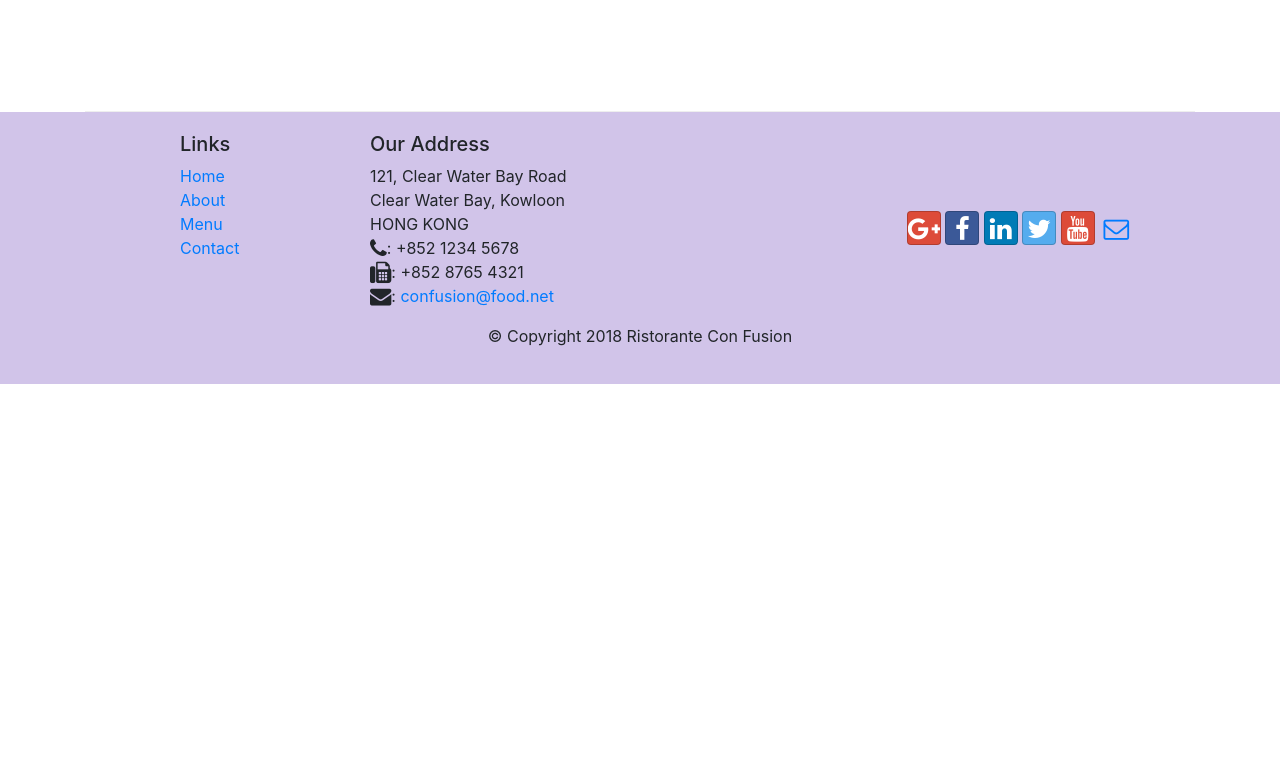
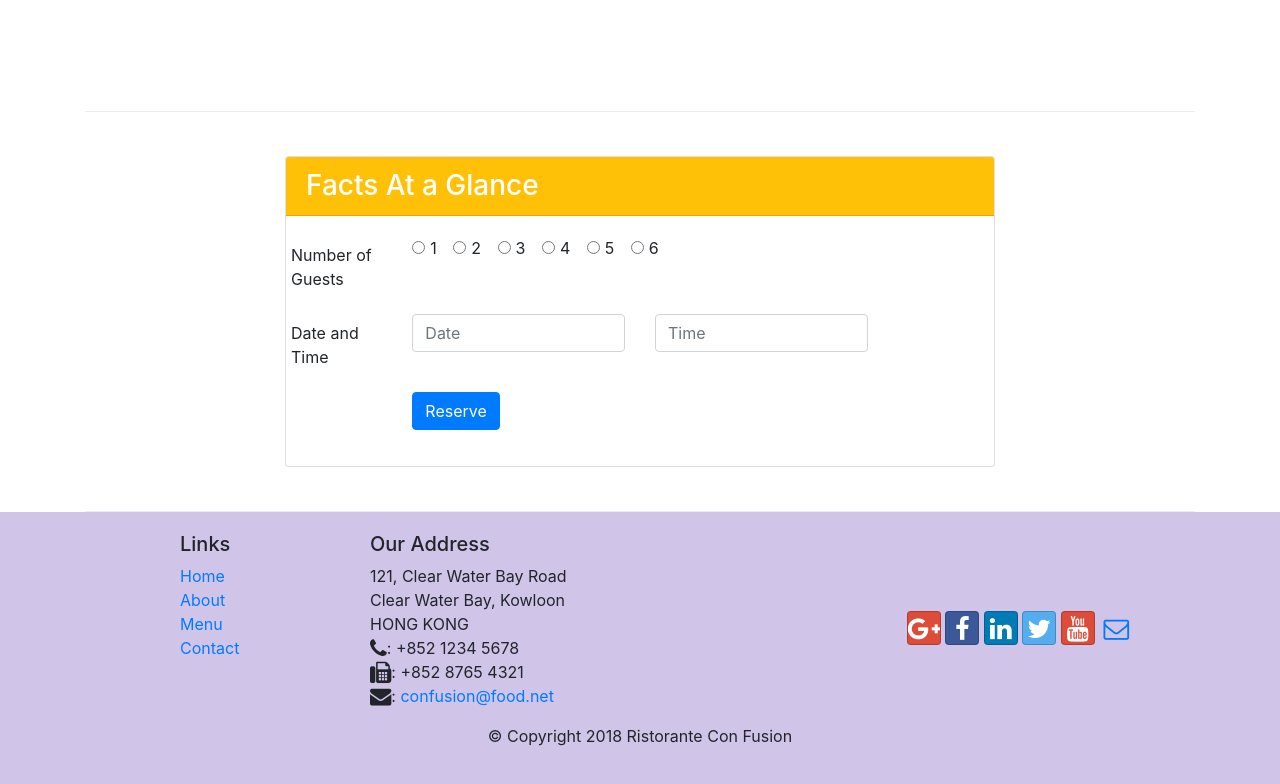
Before and after one commit to ahmetresatsoysal/conFusion, a website: page index.html in a window 1280 px wide. Shown: the part 1422-2206 px from the top of the page. Before the commit the page ends 1806 px from the top, so only its background shows below. Drawn offline with nearby package versions, Linux system fonts and the light colour scheme.

Commit message:
Assignment 2

```diff
--- a/index.html
+++ b/index.html
@@ -28,7 +28,7 @@
                     <li class="nav-item active"><a class="nav-link" href="#"><span class="fa fa-home fa-lg"></span> Home</a></li>
                     <li class="nav-item"><a class="nav-link" href="aboutus.html"><span class="fa fa-info fa-lg"></span> About</a></li>
                     <li class="nav-item"><a class="nav-link" href="#"><span class="fa fa-list fa-lg"></span> Menu</a></li>
-                    <li class="nav-item"><a class="nav-link" href="contactus.html"><span class="fa fa-address-card fa-lg"></span> Content</a></li>
+                    <li class="nav-item"><a class="nav-link" href="contactus.html"><span class="fa fa-address-card fa-lg"></span> Contact</a></li>
                 </ul>
             </div>
         </div>
@@ -40,8 +40,11 @@
                     <h1>Ristorante con Fusion</h1>
                     <p>We take inspiration from the World's best cuisines, and create a unique fusion experience. Our lipsmacking creations will tickle your culinary senses!</p>
                 </div>
-                <div class="col-12 col-sm align-self-center">
+                <div class="col-12 col-sm-3 align-self-center">
                     <img src="img/logo.png" class="img-fluid">
+                </div>
+                <div class="col-12 col-sm-3 align-self-center">
+                    <a role="button" class="btn btn-warning btn-block" href="#reservetable">Reserve Table</a>
                 </div>
             </div>
         </div>
@@ -71,8 +74,14 @@
                 <h3>This Month's Promotions</h3>
             </div>
             <div class = "col col-sm col-md">
-                <h2>Weekend Grand Buffet</h2>
-                <p>Featuring mouthwatering combinations with a choice of five different salads, six enticing appetizers, six main entrees and five choicest desserts. Free flowing bubbly and soft drinks. All for just $19.99 per person </p>
+                <div class="media">
+                    <div class="media-body">
+                        <h2>Weekend Grand Buffet <span class="badge badge-danger">NEW</span></h2>
+                        <p>Featuring mouthwatering combinations with a choice of five different salads, six enticing appetizers, six main entrees and five choicest desserts. Free flowing bubbly and soft drinks. All for just $19.99 per person </p>
+                    </div>
+                    <img class="d-flex img-thumbnail align-self-center"
+                        src="img/buffet.png" alt="buffet">
+                </div>
             </div>
         </div>
 
@@ -88,6 +97,66 @@
                         <h2 class="mt-0">Alberto Somayya</h2>
                         <h4>Executive Chef</h4>
                         <p class="d-none d-sm-block">Award winning three-star Michelin chef with wide International experience having worked closely with whos-who in the culinary world, he specializes in creating mouthwatering Indo-Italian fusion experiences. </p>
+                    </div>
+                </div>
+            </div>
+        </div>
+        <div class = "row row-content align-items-center">
+            <div class="col-12 col-sm-8 offset-sm-2">
+                <div class="card">
+                    <h3 class="card-header bg-warning text-white">Facts At a Glance</h3>
+                    <div class="card-body">
+                        <div class="row">
+                            <form action="" id="reservetable">
+                                <div class="form-group row">
+                                    <label for="numofguests" class="col-sm-2 col-form-label align-top">Number of Guests</label>
+                                    <div class="col-12 col-sm-6">
+                                        <div class="form-check form-check-inline">
+                                            <input class="form-check-input" type="radio" name="inlineRadioOptions" id="inlineRadio1" value="option1">
+                                            <label class="form-check-label" for="inlineRadio1">1</label>
+                                        </div>
+                                        <div class="form-check form-check-inline">
+                                            <input class="form-check-input" type="radio" name="inlineRadioOptions" id="inlineRadio2" value="option2">
+                                            <label class="form-check-label" for="inlineRadio2">2</label>
+                                        </div>
+                                        <div class="form-check form-check-inline">
+                                            <input class="form-check-input" type="radio" name="inlineRadioOptions" id="inlineRadio3" value="option3">
+                                            <label class="form-check-label" for="inlineRadio3">3</label>
+                                        </div>
+                                        <div class="form-check form-check-inline">
+                                            <input class="form-check-input" type="radio" name="inlineRadioOptions" id="inlineRadio4" value="option4">
+                                            <label class="form-check-label" for="inlineRadio4">4</label>
+                                        </div>
+                                        <div class="form-check form-check-inline">
+                                            <input class="form-check-input" type="radio" name="inlineRadioOptions" id="inlineRadio5" value="option5">
+                                            <label class="form-check-label" for="inlineRadio5">5</label>
+                                        </div>
+                                        <div class="form-check form-check-inline">
+                                            <input class="form-check-input" type="radio" name="inlineRadioOptions" id="inlineRadio6" value="option6">
+                                            <label class="form-check-label" for="inlineRadio6">6</label>
+                                        </div>
+                                    </div>
+                                </div>
+                                <div class="form-group row">
+                                    <label for="dateandtime" class="col-sm-2 col-form-label align-top">Date and Time</label>
+                                    <div class="col-12 col-sm-4">
+                                        <input type="text" class="form-control" id="date"
+                                            name="date" placeholder="Date">
+                                    </div>
+                                    <div class="col-12 col-sm-4">
+                                        <input type="text" class="form-control" id="time"
+                                            name="time" placeholder="Time">
+                                    </div>
+                                </div>
+                                <div class="form-group row">
+                                    <div class="col-3 offset-sm-2">
+                                        <button type="submit" class="btn btn-primary">
+                                            Reserve
+                                        </button>
+                                    </div>
+                                </div>
+                            </form>
+                        </div>
                     </div>
                 </div>
             </div>
```
